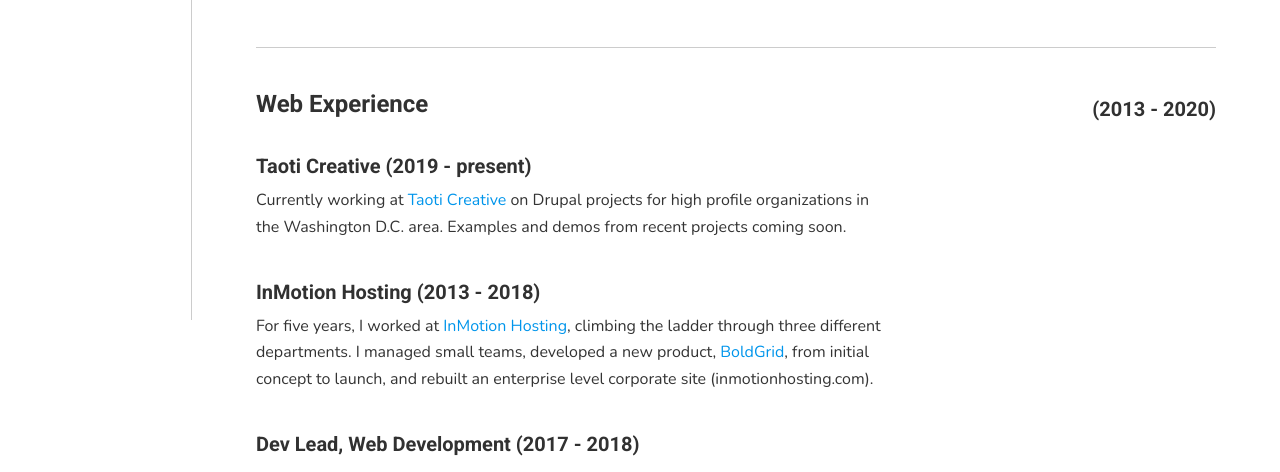
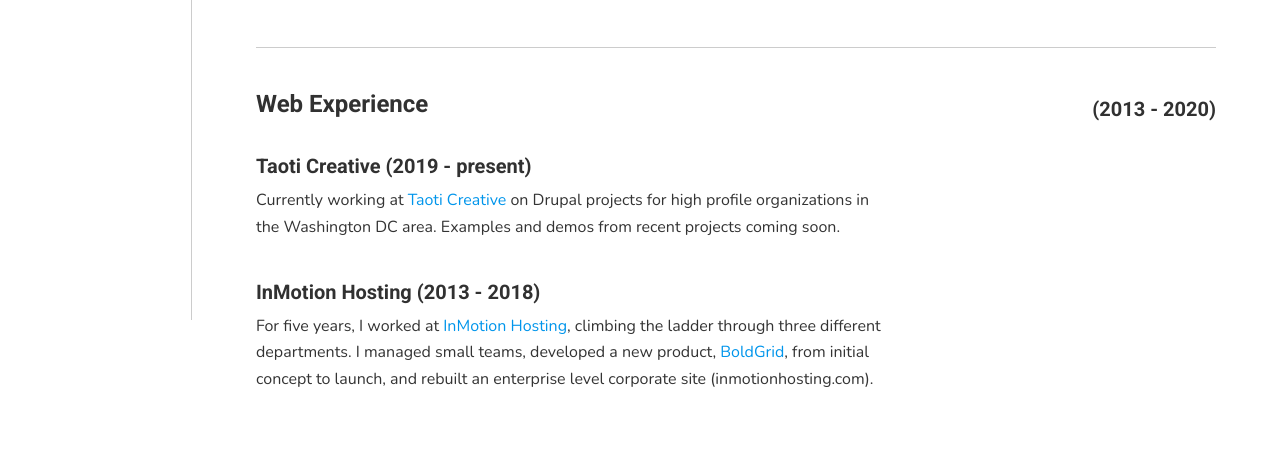
Before and after one commit to JimiRadabaugh/JimiRadabaugh.github.io, a plain HTML site: page index.html in a window 1280 px wide. Shown: the part 480-952 px from the top of the page. Drawn offline with nearby package versions, Linux system fonts and the light colour scheme.

Commit message:
added whitespace

```diff
--- a/index.html
+++ b/index.html
@@ -204,7 +204,7 @@
 	</div>
 	<div class="row">
 		<div class="col-md-8">
-			<p>Currently working at <a href="https://www.taoti.com/" target="_blank">Taoti Creative</a> on Drupal projects for high profile organizations in the Washington D.C. area. Examples and demos from recent projects coming soon.</p>
+			<p>Currently working at <a href="https://www.taoti.com/" target="_blank">Taoti Creative</a> on Drupal projects for high profile organizations in the Washington DC area. Examples and demos from recent projects coming soon.</p>
 		</div>
 	</div>
 
@@ -217,6 +217,9 @@
 		<div class="col-md-8">
 			<p>For five years, I worked at <a href="https://www.inmotionhosting.com" target="_blank">InMotion Hosting</a>, climbing the ladder through three different departments. I managed small teams, developed a new product, <a href="https://www.boldgrid.com/" target="_blank">BoldGrid</a>, from initial concept to launch, and rebuilt an enterprise level corporate site (inmotionhosting.com).</p>
 		</div>
+	</div>
+	<div class="row">
+		<div class="whitespace-2x"></div>
 	</div>
 
 	<div class="row">
```
